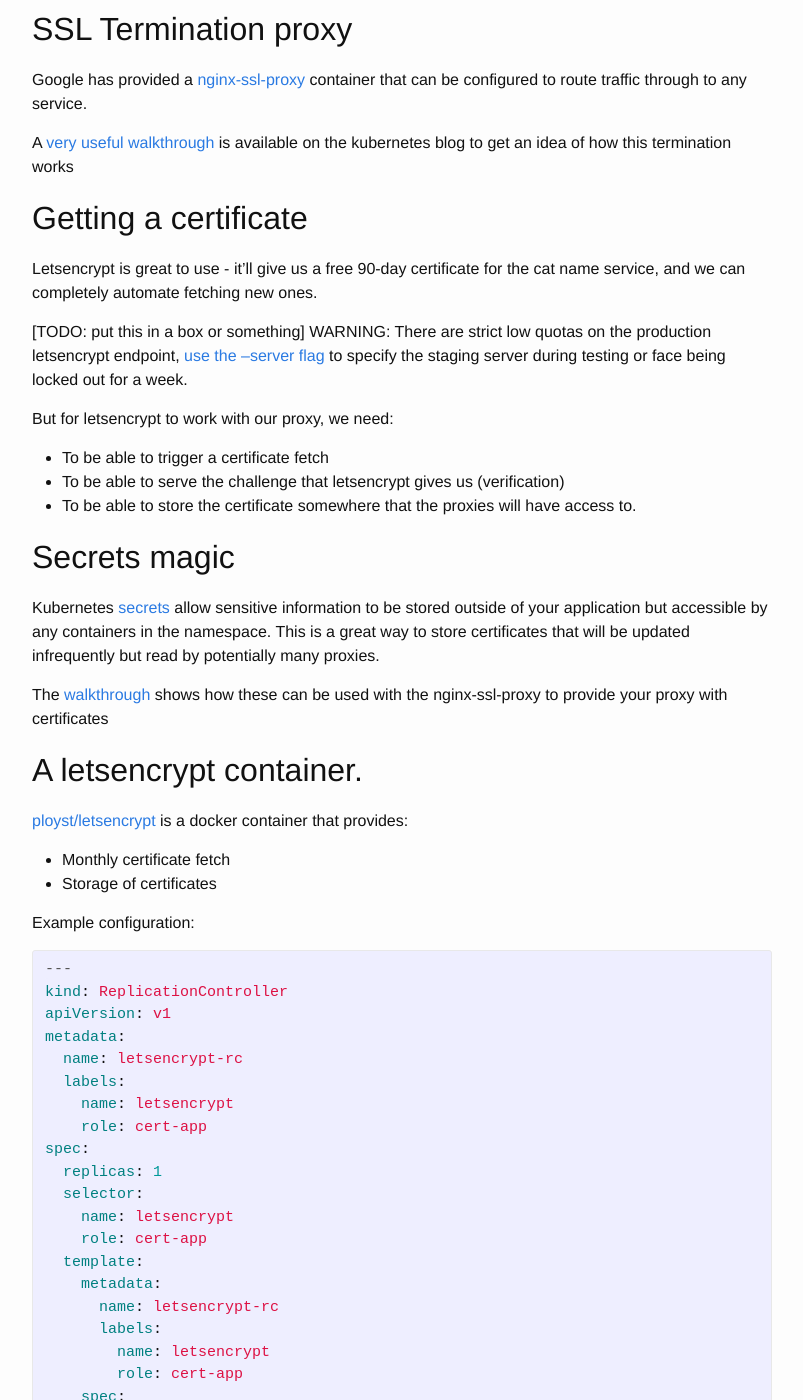
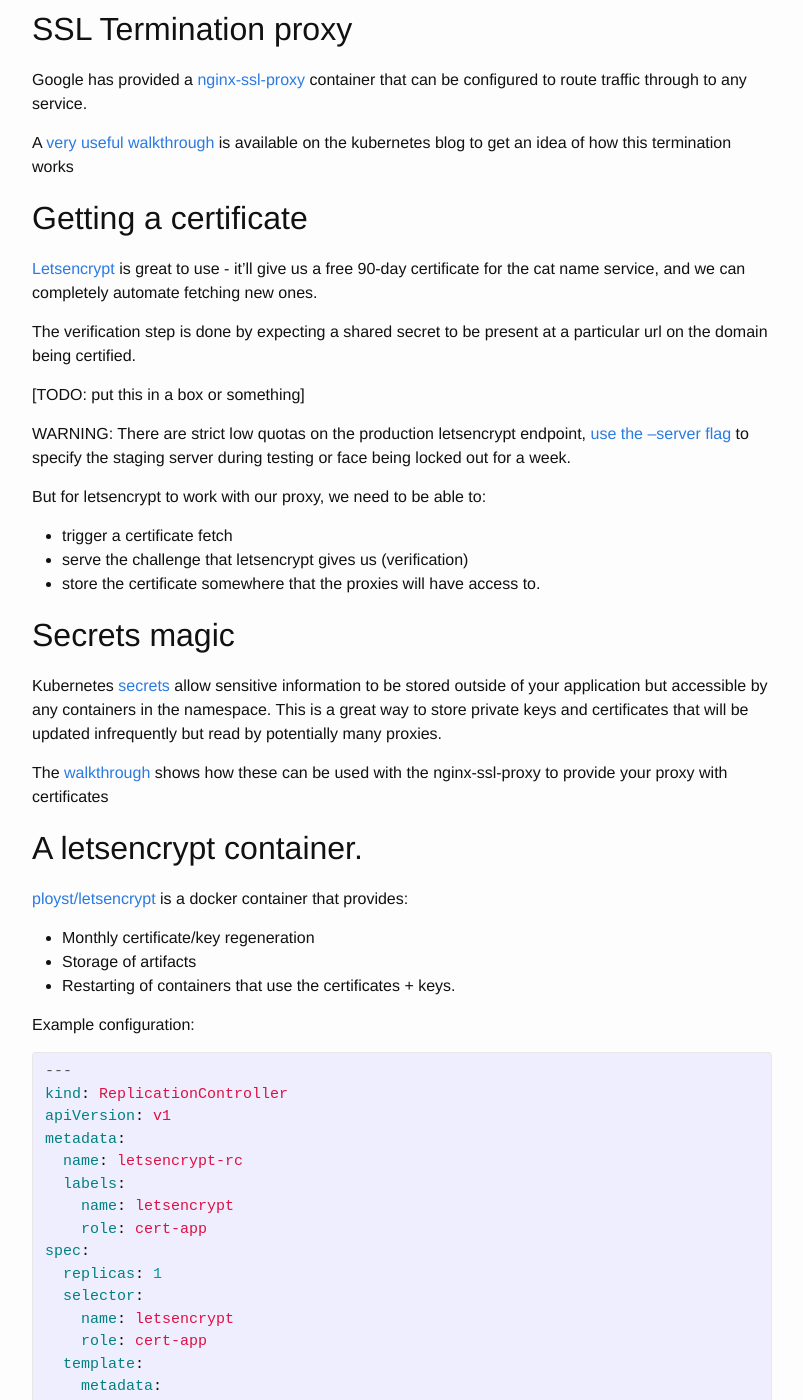
Before and after one commit to ployst/ployst.github.io, a Jekyll site: the page built from _posts/2015-12-17-letsencrypt-on-kubernetes.markdown, in a window 1280 px wide and 1400 px high, scrolled down 462 px. Shown: the whole window, without its empty margins (238-1041 px from the left). Built offline with Jekyll 4.4.1, drawn with Linux system fonts in a browser that asks for light colours.

Commit message:
Review changes to post.

```diff
--- a/_posts/2015-12-17-letsencrypt-on-kubernetes.markdown
+++ b/_posts/2015-12-17-letsencrypt-on-kubernetes.markdown
@@ -2,7 +2,8 @@
 layout: post
 title:  "Kubernetes + Letsencrypt"
 date:   2015-12-17 09:41:53 +0000
-categories: kubernetes development
+categories: development
+tags: kubernetes
 ---
 
 Below I will describe an approach as to how to get a proxy running that handles
@@ -28,28 +29,32 @@ is available on the kubernetes blog to get an idea of how this termination works
 
 ## Getting a certificate
 
-Letsencrypt is great to use - it'll give us a free 90-day certificate for the
-cat name service, and we can completely automate fetching new ones.
+[Letsencrypt](https://letsencrypt.org/about/) is great to use - it'll give us
+a free 90-day certificate for the cat name service, and we can completely
+automate fetching new ones.
+
+The verification step is done by expecting a shared secret to be present at
+a particular url on the domain being certified.
 
 [TODO: put this in a box or something]
+
 WARNING: There are strict low quotas on the production letsencrypt endpoint,
 [use the --server flag][letsencrypt-staging-please] to specify the staging
 server during testing or face being locked out for a week.
 
-But for letsencrypt to work with our proxy, we need:
+But for letsencrypt to work with our proxy, we need to be able to:
 
- - To be able to trigger a certificate fetch
- - To be able to serve the challenge that letsencrypt gives us (verification)
- - To be able to store the certificate somewhere that the proxies will have
-   access to.
+ - trigger a certificate fetch
+ - serve the challenge that letsencrypt gives us (verification)
+ - store the certificate somewhere that the proxies will have access to.
 
 ## Secrets magic
 
 Kubernetes [secrets](http://kubernetes.io/v1.1/docs/user-guide/secrets.html)
 allow sensitive information to be stored outside of your application but
 accessible by any containers in the namespace. This is a great way to store
-certificates that will be updated infrequently but read by potentially many
-proxies.
+private keys and certificates that will be updated infrequently but read by
+potentially many proxies.
 
 The [walkthrough][nginx-ssl-proxy-walkthrough] shows how these can be used with
 the nginx-ssl-proxy to provide your proxy with certificates
@@ -60,8 +65,9 @@ the nginx-ssl-proxy to provide your proxy with certificates
 [ployst/letsencrypt](https://hub.docker.com/r/ployst/letsencrypt/) is a docker
 container that provides:
 
- - Monthly certificate fetch
- - Storage of certificates
+ - Monthly certificate/key regeneration
+ - Storage of artifacts
+ - Restarting of containers that use the certificates + keys.
 
  Example configuration:
 
```
